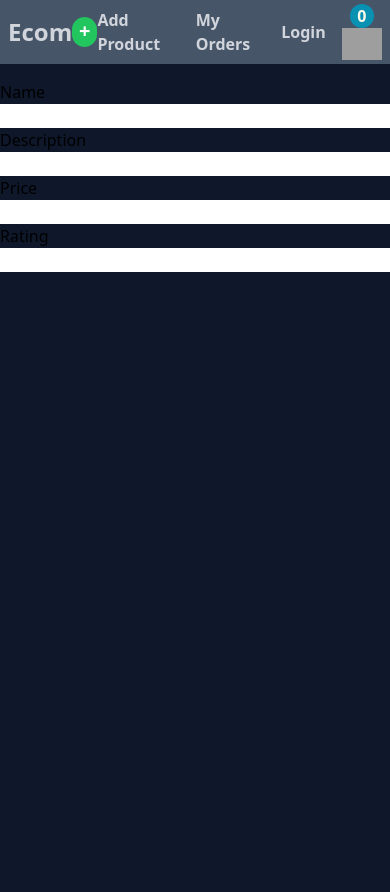
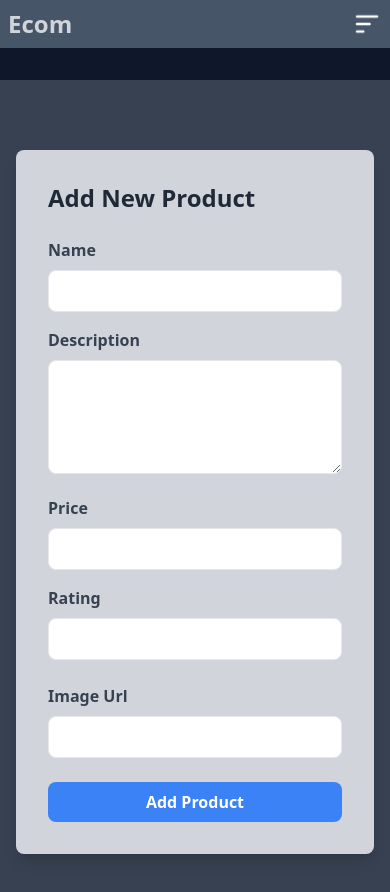
Before and after one commit to faru8573/ecom_react_test, a React (Create React App) app: page /addproduct in a window 390 px wide. Shown: the top 892 px of the page. Before the commit the page ends 844 px from the top, so only its background shows below. Built offline with nearby package versions, Linux system fonts and the light colour scheme; grey boxes are pictures that could not be loaded.

Commit message:
more features added

```diff
--- a/src/App.js
+++ b/src/App.js
@@ -5,6 +5,7 @@ import Home from "./pages/Home";
 import CartPage from "./pages/CartPage";
 import ErrorPage from "./pages/ErrorPage";
 import AddProduct from "./pages/AddProduct";
+import ProductDetail from "./pages/ProductDetail";
 
 const App = () => {
   const router = createBrowserRouter([
@@ -16,6 +17,7 @@ const App = () => {
         { index: true, element: <Home /> },
         { path: "/cart", element: <CartPage /> },
         { path: "/addproduct", element: <AddProduct /> },
+        { path: "/details/:id", element: <ProductDetail /> },
       ],
     },
   ]);
--- a/src/components/ItemCard.jsx
+++ b/src/components/ItemCard.jsx
@@ -3,6 +3,7 @@ import { assets } from "../assets/assets";
 import { useDispatch } from "react-redux";
 import { itemActions } from "../redux/reducers/itemReducer";
 import { cartActions } from "../redux/reducers/cartReducer";
+import { Link } from "react-router-dom";
 
 const ItemCard = ({ id, title, desc, imageUrl, price, rating, category }) => {
   const [isEditing, setIsEditing] = useState(false);
@@ -102,7 +103,7 @@ const ItemCard = ({ id, title, desc, imageUrl, price, rating, category }) => {
                 {rating} ★
               </span>
             </div>
-            <button
+            {/* <button
                 onClick={() =>
                   dispatch(
                     cartActions.addToCart({
@@ -119,7 +120,7 @@ const ItemCard = ({ id, title, desc, imageUrl, price, rating, category }) => {
                 className="w-full bg-blue-500 hover:bg-blue-600 text-white font-bold p-2 rounded-t-md"
               >
                 Add to Cart
-            </button>
+              </button> */}
 
             <div className="flex justify-between py-2 px-2 rounded-b-md mt-2">
               <img
@@ -130,6 +131,12 @@ const ItemCard = ({ id, title, desc, imageUrl, price, rating, category }) => {
                 alt=""
                 className="w-10 h-10 object-contain border-2 hover:border-yellow-500 p-2 rounded-full"
               />
+              <Link
+                to={`/details/${id}`}
+                className="bg-purple-500 hover:bg-purple-600 text-white font-bold p-2 rounded"
+              >
+                More Details
+              </Link>
               <img
                 onClick={() => {
                   setIsEditing(true);
--- a/src/components/Navbar.jsx
+++ b/src/components/Navbar.jsx
@@ -15,15 +15,13 @@ const Navbar = () => {
     <div className="flex flex-col min-h-screen">
       <Toaster position="top-center" reverseOrder={false} />
 
-      <div className="bg-slate-600 w-full items-center fixed top-0">
-        {isOpen}
-
-        <div className="container mx-auto px-2 flex justify-between py-1 items-center">
+      <div className="bg-slate-600 w-full fixed top-0 z-10">
+        <div className="container mx-auto px-2 flex justify-between py-2 items-center">
           <Link to={"/"}>
             <p className="text-gray-300 text-2xl font-bold">Ecom</p>
           </Link>
 
-          <div className="flex gap-4 items-center">
+          <div className="hidden md:flex gap-4 items-center">
             <Link
               to="/addproduct"
               className="text-gray-300 font-semibold hover:text-yellow-400 flex items-center"
@@ -41,23 +39,19 @@ const Navbar = () => {
             </Link>
 
             {isAuthenticated ? (
-              <>
               <button
                 to="/logout"
                 className="text-gray-300 font-semibold hover:text-yellow-400"
               >
                 Logout
               </button>
-              </>
             ) : (
-              <>
               <Link
                 to="/login"
                 className="text-gray-300 font-semibold hover:text-yellow-400"
               >
                 Login
               </Link>
-              </>
             )}
 
             <Link to="/cart">
@@ -67,15 +61,76 @@ const Navbar = () => {
                 </span>
                 <img
                   src={assets.cartIcon}
-                  alt=""
+                  alt="cart"
                   className="w-12 h-8 object-fit"
                 />
               </div>
             </Link>
           </div>
+
+          <div className="md:hidden">
+            <img
+              onClick={() => setIsOpen((prev) => !prev)}
+              src={assets.menu}
+              alt="menu"
+              className="w-[30px] h-[30px] rounded-full filter invert cursor-pointer"
+            />
           </div>
         </div>
-      <div className="container mx-auto mt-[5em]">
+
+        {isOpen && (
+          <div className="md:hidden bg-slate-600 w-full px-2 pb-4 absolute top-full left-0 z-10">
+            <div className="flex flex-col items-start gap-4 px-2">
+              <Link
+                to="/addproduct"
+                className="text-gray-300 font-semibold hover:text-yellow-400 flex items-center mb-2"
+              >
+                <div className="bg-green-500 rounded-full text-xl font-bold text-white w-[30px] h-[30px] text-center">
+                  +
+                </div>
+                Add Product
+              </Link>
+              <Link
+                to="/myorders"
+                className="text-gray-300 font-semibold hover:text-yellow-400 mb-2"
+              >
+                My Orders
+              </Link>
+
+              {isAuthenticated ? (
+                <button
+                  to="/logout"
+                  className="text-gray-300 font-semibold hover:text-yellow-400 mb-2"
+                >
+                  Logout
+                </button>
+              ) : (
+                <Link
+                  to="/login"
+                  className="text-gray-300 font-semibold hover:text-yellow-400 mb-2"
+                >
+                  Login
+                </Link>
+              )}
+
+              <Link to="/cart" className="flex items-center">
+                <span className="font-bold bg-cyan-600 w-6 h-6 rounded-full text-center text-yellow-50">
+                  {cartItems.length}
+                </span>
+                <img
+                  src={assets.cartIcon}
+                  alt="cart"
+                  className="w-12 h-8 object-fit ml-2"
+                />
+              </Link>
+            </div>
+          </div>
+        )}
+      </div>
+
+      <div
+        className={`container mx-auto mt-[5em] ${isOpen ? "mt-[16em]" : ""}`}
+      >
         <Outlet />
       </div>
     </div>
--- a/src/pages/AddProduct.jsx
+++ b/src/pages/AddProduct.jsx
@@ -1,17 +1,120 @@
-import React from "react";
+import React, { useState } from "react";
+import { addItemInDBAsync } from "../redux/reducers/itemReducer";
+import { useDispatch } from "react-redux";
+import { useNavigate } from "react-router-dom";
 
 const AddProduct = () => {
+  const [formData, setFormData] = useState({
+    name: "",
+    desc: "",
+    price: "",
+    rating: "",
+    imageUrl: "",
+  });
+
+  const dispatch = useDispatch();
+  const navigate = useNavigate();
+
+  function handleInput(e) {
+    setFormData({ ...formData, [e.target.name]: e.target.value });
+  }
+
+  function handleAdd(e) {
+    e.preventDefault();
+    dispatch(addItemInDBAsync(formData));
+    setFormData({});
+    navigate("/");
+  }
   return (
-    <div>
-      <form action="" className="flex flex-col">
-        <label htmlFor="name">Name</label>
-        <input type="text" name="name" />
-        <label htmlFor="desc">Description</label>
-        <input type="text" name="desc" />
-        <label htmlFor="price">Price</label>
-        <input type="text" name="price" />
-        <label htmlFor="rating">Rating</label>
-        <input type="text" name="rating" />
+    <div className="flex justify-center items-center min-h-screen bg-gray-700 p-4">
+      <form
+        onSubmit={handleAdd}
+        className="bg-gray-300 p-8 rounded-lg shadow-lg w-full max-w-md"
+      >
+        <h2 className="text-2xl font-bold mb-6 text-gray-800">
+          Add New Product
+        </h2>
+
+        <div className="mb-4">
+          <label
+            htmlFor="name"
+            className="block text-gray-700 font-semibold mb-2"
+          >
+            Name
+          </label>
+          <input
+            onChange={(e) => handleInput(e)}
+            type="text"
+            name="name"
+            className="w-full px-4 py-2 border rounded-lg focus:outline-none focus:ring-2 focus:ring-blue-500"
+          />
+        </div>
+
+        <div className="mb-4">
+          <label
+            htmlFor="desc"
+            className="block text-gray-700 font-semibold mb-2"
+          >
+            Description
+          </label>
+          <textarea
+            onChange={(e) => handleInput(e)}
+            name="desc"
+            rows="4"
+            className="w-full px-4 py-2 border rounded-lg focus:outline-none focus:ring-2 focus:ring-blue-500"
+          ></textarea>
+        </div>
+
+        <div className="mb-4">
+          <label
+            htmlFor="price"
+            className="block text-gray-700 font-semibold mb-2"
+          >
+            Price
+          </label>
+          <input
+            onChange={(e) => handleInput(e)}
+            type="number"
+            name="price"
+            className="w-full px-4 py-2 border rounded-lg focus:outline-none focus:ring-2 focus:ring-blue-500"
+          />
+        </div>
+
+        <div className="mb-6">
+          <label
+            htmlFor="rating"
+            className="block text-gray-700 font-semibold mb-2"
+          >
+            Rating
+          </label>
+          <input
+            onChange={(e) => handleInput(e)}
+            type="number"
+            name="rating"
+            className="w-full px-4 py-2 border rounded-lg focus:outline-none focus:ring-2 focus:ring-blue-500"
+          />
+        </div>
+        <div className="mb-6">
+          <label
+            htmlFor="imageUrl"
+            className="block text-gray-700 font-semibold mb-2"
+          >
+            Image Url
+          </label>
+          <input
+            onChange={(e) => handleInput(e)}
+            type="text"
+            name="imageUrl"
+            className="w-full px-4 py-2 border rounded-lg focus:outline-none focus:ring-2 focus:ring-blue-500"
+          />
+        </div>
+
+        <button
+          type="submit"
+          className="w-full bg-blue-500 text-white py-2 rounded-lg font-semibold hover:bg-blue-600 transition-colors duration-300"
+        >
+          Add Product
+        </button>
       </form>
     </div>
   );
--- a/src/redux/reducers/itemReducer.js
+++ b/src/redux/reducers/itemReducer.js
@@ -18,12 +18,34 @@ export const getInitialItemsAync = createAsyncThunk("get/items", async () => {
   }
 });
 
+export const addItemInDBAsync = createAsyncThunk(
+  "addTo/db",
+  async (product, thunkAPI) => {
+    console.log("thunkAPI", thunkAPI.getState());
+    try {
+      const newProduct = {
+        ...product,
+        id: thunkAPI.getState().itemReducer.items.length + 1,
+      };
+
+      toast.success("item successfully added in DB");
+      return newProduct;
+    } catch (error) {
+      console.log("error while adding item to DB", error);
+      toast.error("Failed to add product.");
+    }
+  }
+);
+
 const itemSlice = createSlice({
   name: "items",
   initialState: initialState,
   reducers: {
     setInitialItems: (state, action) => {
       state.items = action.payload;
+    },
+    addItemToDB: (state, action) => {
+      state.items = [...state.items, action.payload];
     },
     deleteItem: (state, action) => {
       const filteredItems = state.items.filter(
@@ -34,7 +56,6 @@ const itemSlice = createSlice({
       toast.success("deleted Successfully");
     },
     updateItem: (state, action) => {
-      console.log(action);
       const { id, category, title, desc, price, rating, imageUrl } =
         action.payload;
       const findItemIndex = state.items.findIndex(
@@ -56,9 +77,13 @@ const itemSlice = createSlice({
     },
   },
   extraReducers: (builder) => {
-    builder.addCase(getInitialItemsAync.fulfilled, (state, action) => {
-      state.items = action.payload;
-    });
+    builder
+      .addCase(getInitialItemsAync.fulfilled, (state, action) => {
+        state.items = action.payload;
+      })
+      .addCase(addItemInDBAsync.fulfilled, (state, action) => {
+        state.items = [...state.items, action.payload];
+      });
   },
 });
 
```
Also changed, not shown: src/pages/ProductDetail.jsx (added, +51 -0 lines). Lines whose indentation alone changed are shown as unchanged.
